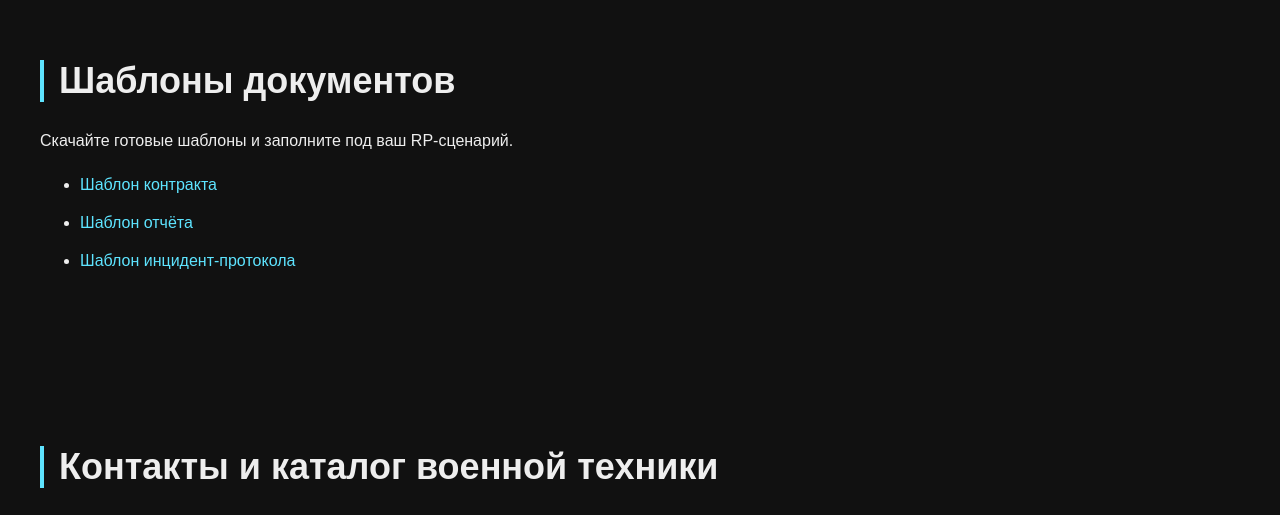
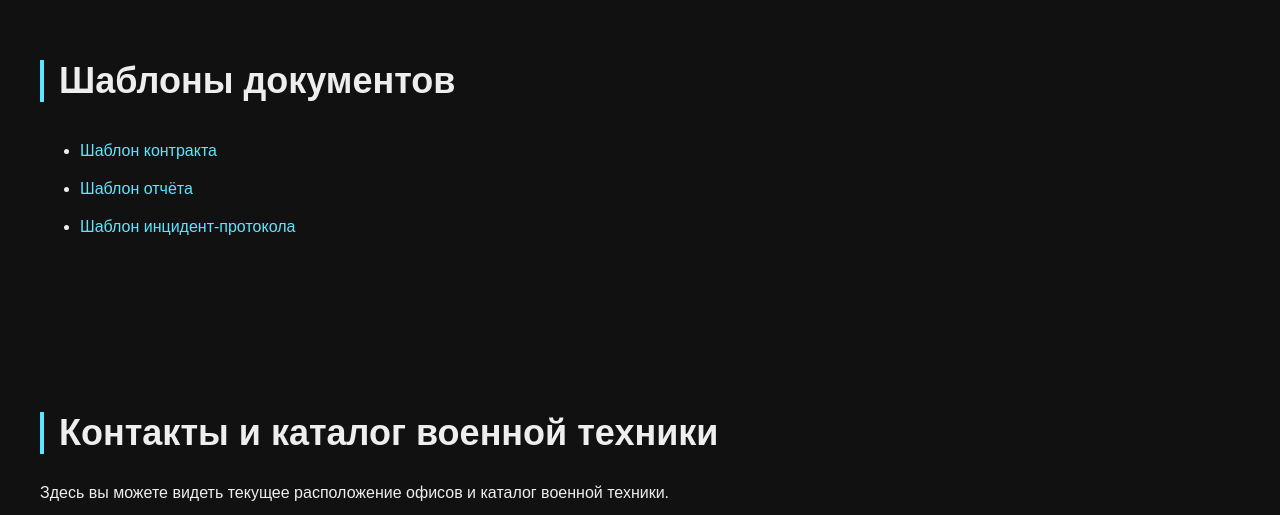
Before and after one commit to OnlyMauss/MaussMetall.github.io, a plain HTML site: page index.html in a window 1280 px wide. Shown: the part 1440-1955 px from the top of the page. Drawn offline with Linux system fonts and the light colour scheme.

Commit message:
Update index.html

```diff
--- a/index.html
+++ b/index.html
@@ -72,7 +72,7 @@
     <!-- Шаблоны -->
     <section class="block" id="templates">
         <h2>Шаблоны документов</h2>
-        <p>Скачайте готовые шаблоны и заполните под ваш RP-сценарий.</p>
+
 
         <ul class="doc-list">
             <li><a href="templates/template_contract.txt" download>Шаблон контракта</a></li>
```
